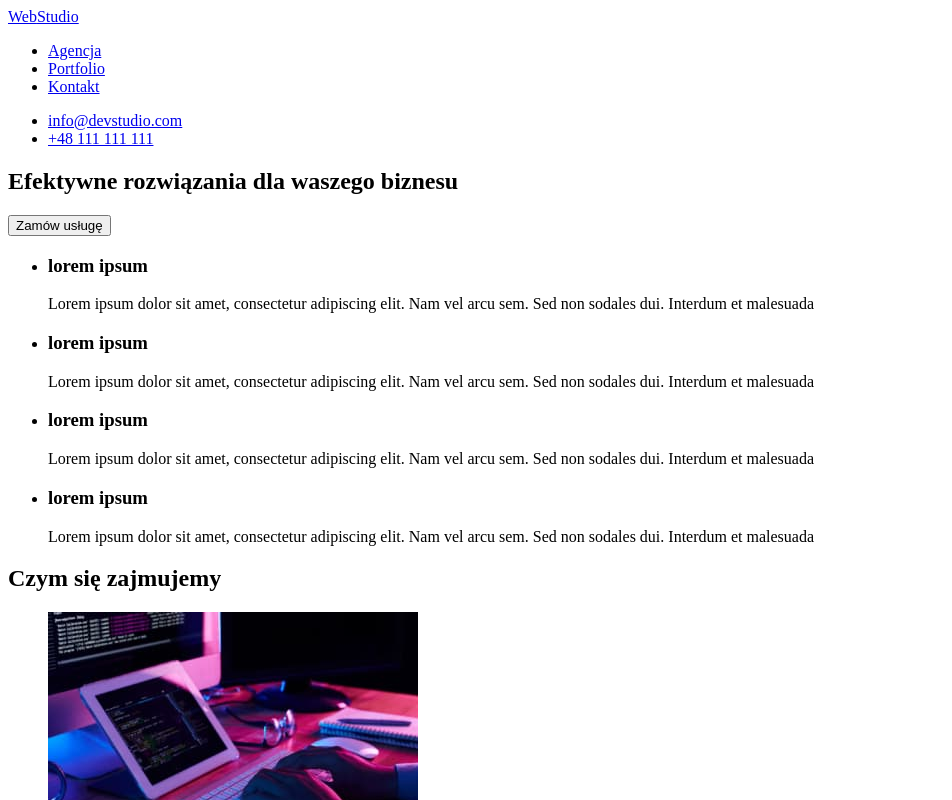
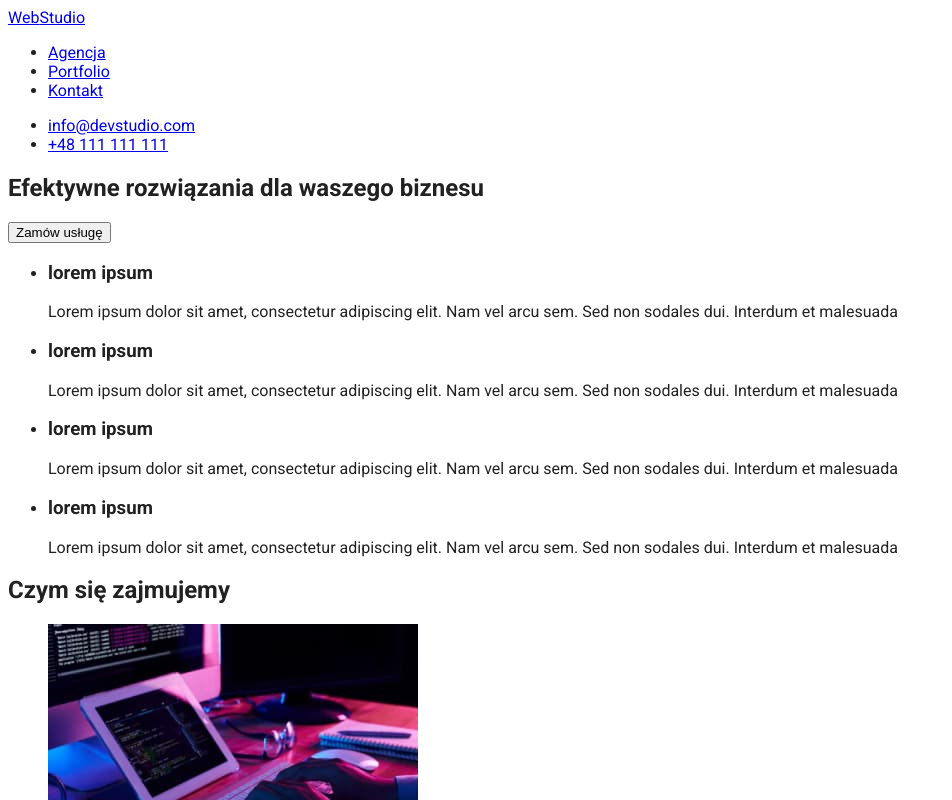
Before and after one commit to JustDunia/goit-markup-hw-02, a plain HTML site: page index.html in a window 1280 px wide. Shown: the top 800 px of the page, without its empty margins (0-952 px from the left). Drawn offline with Linux system fonts and the light colour scheme.

Commit message:
added basic styles

```diff
--- a/css/styles.css
+++ b/css/styles.css
@@ -0,0 +1,17 @@
+:root {
+    --theme-color: #2196f3;
+    --white: #fff;
+    --black: #000000;
+    --dark-grey: #212121;
+    --light-grey: #757575;
+    --white-transparent: #ffffff99;
+    --background-light: #e5e5e5;
+    --background-grey: #f5f4fa;
+    --background-dark: #2f303a;
+    --portfolio-border: #eeeeee;
+}
+
+body {
+    font-family: 'Roboto', sans-serif;
+    color: var(--dark-grey);
+}
--- a/index.html
+++ b/index.html
@@ -5,7 +5,13 @@
         <meta http-equiv="X-UA-Compatible" content="IE=edge" />
         <meta name="viewport" content="width=device-width, initial-scale=1.0" />
         <title>WebStudio</title>
-        <link rel="stylesheet" href="./css/styles.css">
+        <link rel="preconnect" href="https://fonts.googleapis.com" />
+        <link rel="preconnect" href="https://fonts.gstatic.com" crossorigin />
+        <link
+            href="https://fonts.googleapis.com/css2?family=Raleway:wght@700&family=Roboto:wght@400;500;700;900&display=swap"
+            rel="stylesheet"
+        />
+        <link rel="stylesheet" href="./css/styles.css" />
     </head>
     <body>
         <header>
```
